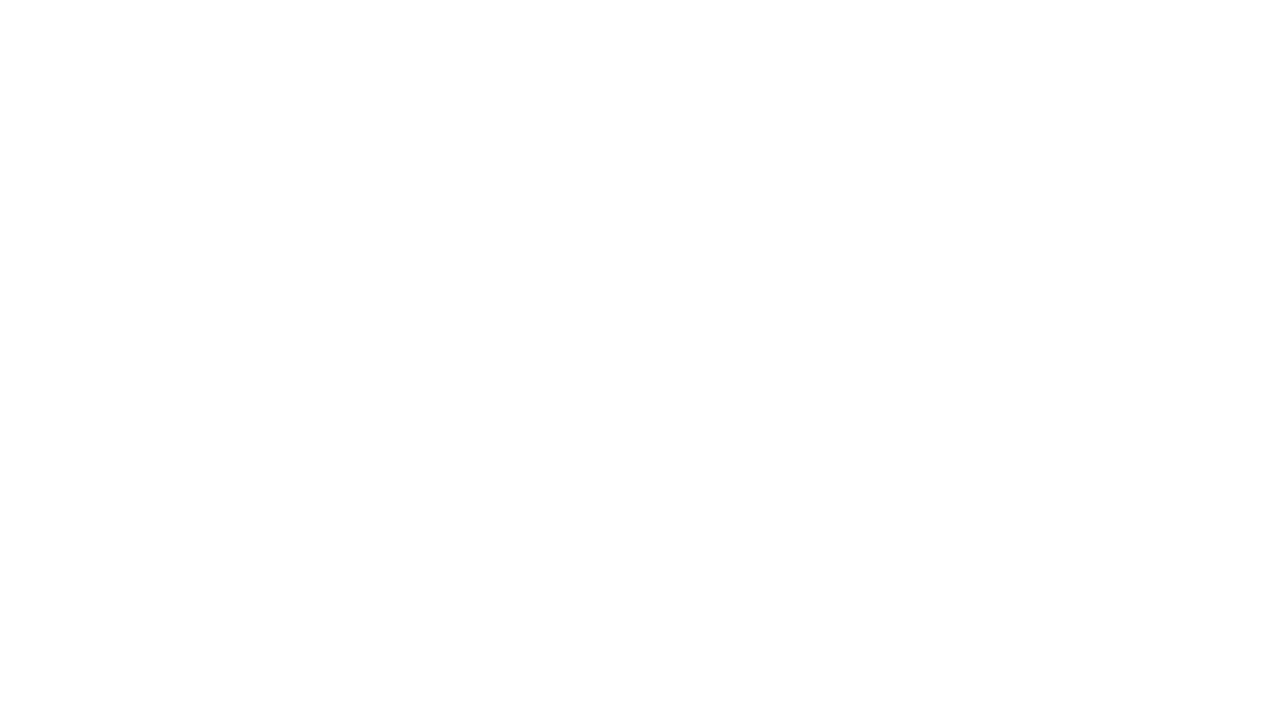
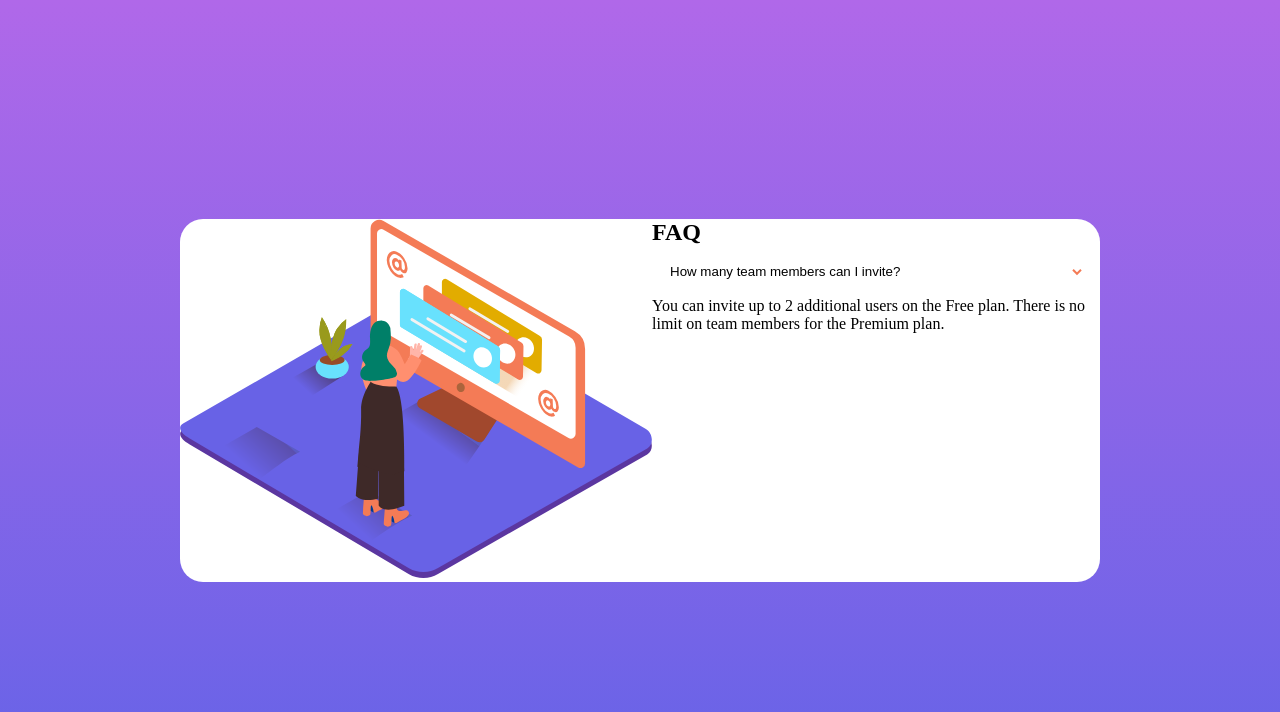
Before and after one commit to dinahbrito/faq-accordion-card, a plain HTML site: page index.html in a window 1280 px wide. Drawn offline with Linux system fonts and the light colour scheme.

Commit message:
Card divs, bkgrnd  gradient and card

```diff
--- a/index.html
+++ b/index.html
@@ -18,7 +18,42 @@
 </head>
 
 <body>
+  <section class="card">
 
+    <div class="image">
+      <div class="box"></div>
+      <img src="./images/illustration-woman-online-desktop.svg"
+        alt="Illustration of woman in front of a computer monitor" class="art">
+    </div>
+
+    <div class="text">
+      <h1>FAQ</h1>
+      <div class="faq-wrapper">
+        <button class="question">How many team members can I invite?</button>
+        <div class="answer">
+          <p>You can invite up to 2 additional users on the Free plan. There is no limit on
+            team members for the Premium plan.</p>
+        </div>
+
+
+      </div>
+    </div>
+  </section>
+
+
+
+  <!-- What is the maximum file upload size?
+  No more than 2GB. All files in your account must fit your allotted storage space.
+
+  How do I reset my password?
+  Click “Forgot password” from the login page or “Change password” from your profile page.
+  A reset link will be emailed to you.
+
+  Can I cancel my subscription?
+  Yes! Send us a message and we’ll process your request no questions asked.
+
+  Do you provide additional support?
+  Chat and email support is available 24/7. Phone lines are open during normal business hours. -->
 
   <script src="script.js"></script>
 </body>
--- a/styles.css
+++ b/styles.css
@@ -10,3 +10,35 @@
     -moz-osx-font-smoothing: grayscale;
     -webkit-font-smoothing: antialiased;
 }
+
+body {
+    align-items: center;
+    background-image: linear-gradient(180deg, #B068E9 0%, #6463E7 100%);
+    background-repeat: no-repeat;
+    display: grid;
+    height: 100vh;
+    justify-content: center;
+}
+
+.card {
+    background-color: #FFFFFF;
+    border-radius: 23px;
+    display: flex;
+    margin-left: auto;
+    margin-right: auto;
+    max-width: 57.5rem;
+}
+
+/* Button accordion styling */
+.question {
+    padding: 18px;
+    width: 100%;
+    text-align: left;
+    border: none;
+    background-color: transparent;
+    transition: .4s;
+}
+.question:after {
+    content: url(./images/icon-arrow-down.svg);
+    float: right;
+}
```
